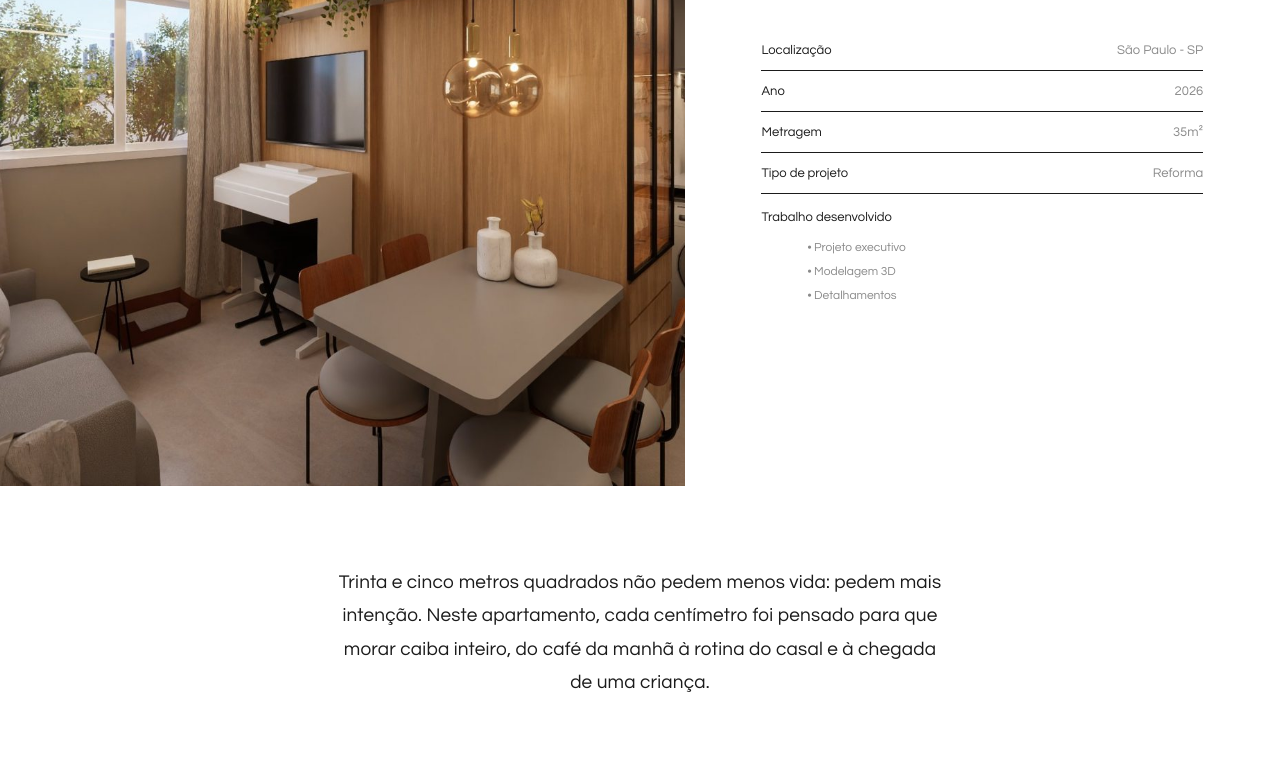
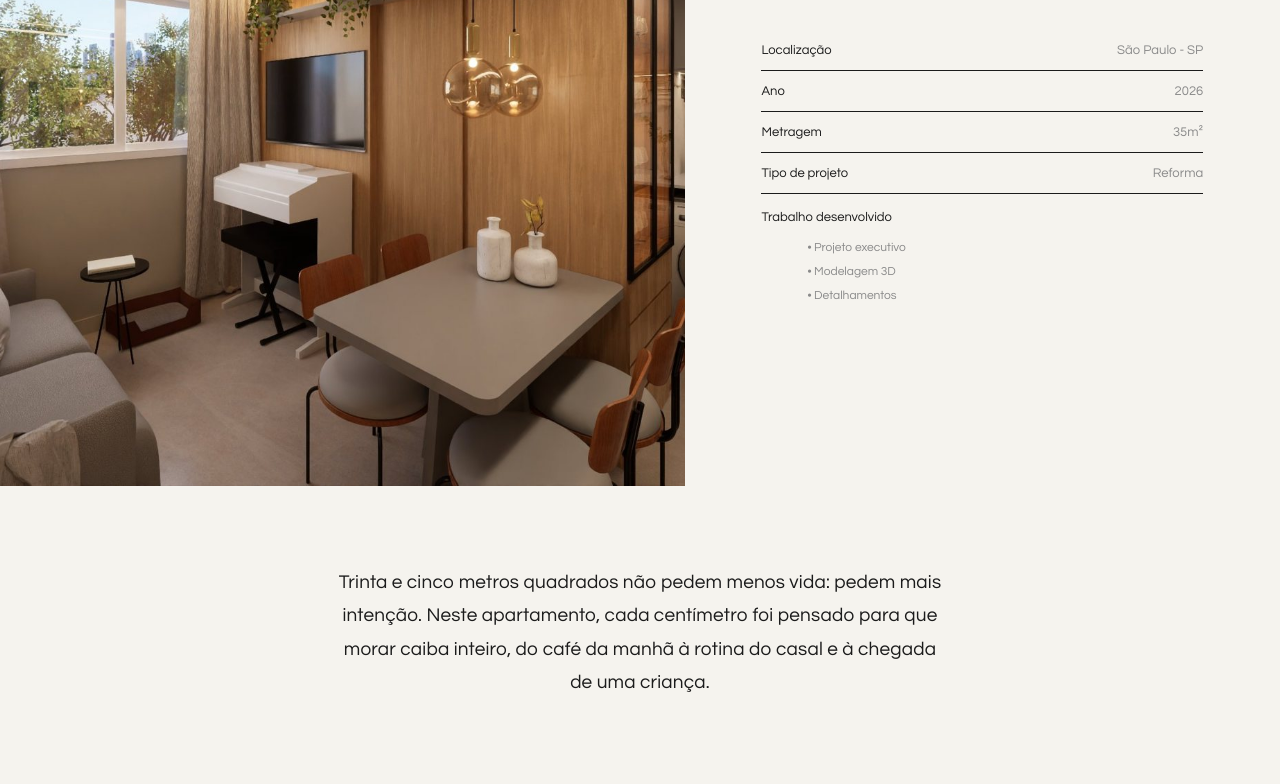
Before and after one commit to igorcarvalho-portfolio/portfolio-igor, a plain HTML site: page projetos/ape-35/index.html in a window 1280 px wide. Shown: the part 228-1012 px from the top of the page. Drawn offline with Linux system fonts and the light colour scheme.

Commit message:
Muda o fundo do site de branco para creme (#f5f3ee) (#1)
Claude-Session: https://claude.ai/code/session_01RNvRWm5aLqGCkcb1EsiCbc

Co-authored-by: Claude <noreply@anthropic.com>

```diff
--- a/projetos/ape-35/index.html
+++ b/projetos/ape-35/index.html
@@ -9,7 +9,7 @@
 <style>
 :root{--ink:#1b1b1b;--mute:#8a8a8a;--line:#d9d9d9}
 *{box-sizing:border-box;margin:0}
-body{font-family:'Questrial',system-ui,sans-serif;color:var(--ink);background:#fff;-webkit-font-smoothing:antialiased}
+body{font-family:'Questrial',system-ui,sans-serif;color:var(--ink);background:#f5f3ee;-webkit-font-smoothing:antialiased}
 header{display:flex;justify-content:space-between;align-items:center;padding:22px 5vw}
 .logo{letter-spacing:.14em;font-size:14px;color:var(--ink);text-decoration:none}
 nav{display:flex;gap:28px;font-size:11px;letter-spacing:.08em;text-transform:uppercase}
--- a/site.css
+++ b/site.css
@@ -1,6 +1,6 @@
 *{box-sizing:border-box;margin:0}
 :root{--ink:#1b1b1b;--mute:#8a8a8a;--line:#d9d9d9}
-body{font-family:'Questrial',system-ui,sans-serif;color:var(--ink);background:#fff;-webkit-font-smoothing:antialiased;min-height:100vh;display:flex;flex-direction:column}
+body{font-family:'Questrial',system-ui,sans-serif;color:var(--ink);background:#f5f3ee;-webkit-font-smoothing:antialiased;min-height:100vh;display:flex;flex-direction:column}
 main{flex:1}
 header{display:flex;justify-content:space-between;align-items:center;padding:22px 5vw}
 .logo{letter-spacing:.14em;font-size:14px;color:var(--ink);text-decoration:none}
```
Also changed, not shown: projetos/apto-02/index.html (+1 -1 lines), projetos/residencial-40/index.html (+1 -1 lines), projetos/terracota-marinho/index.html (+1 -1 lines).
